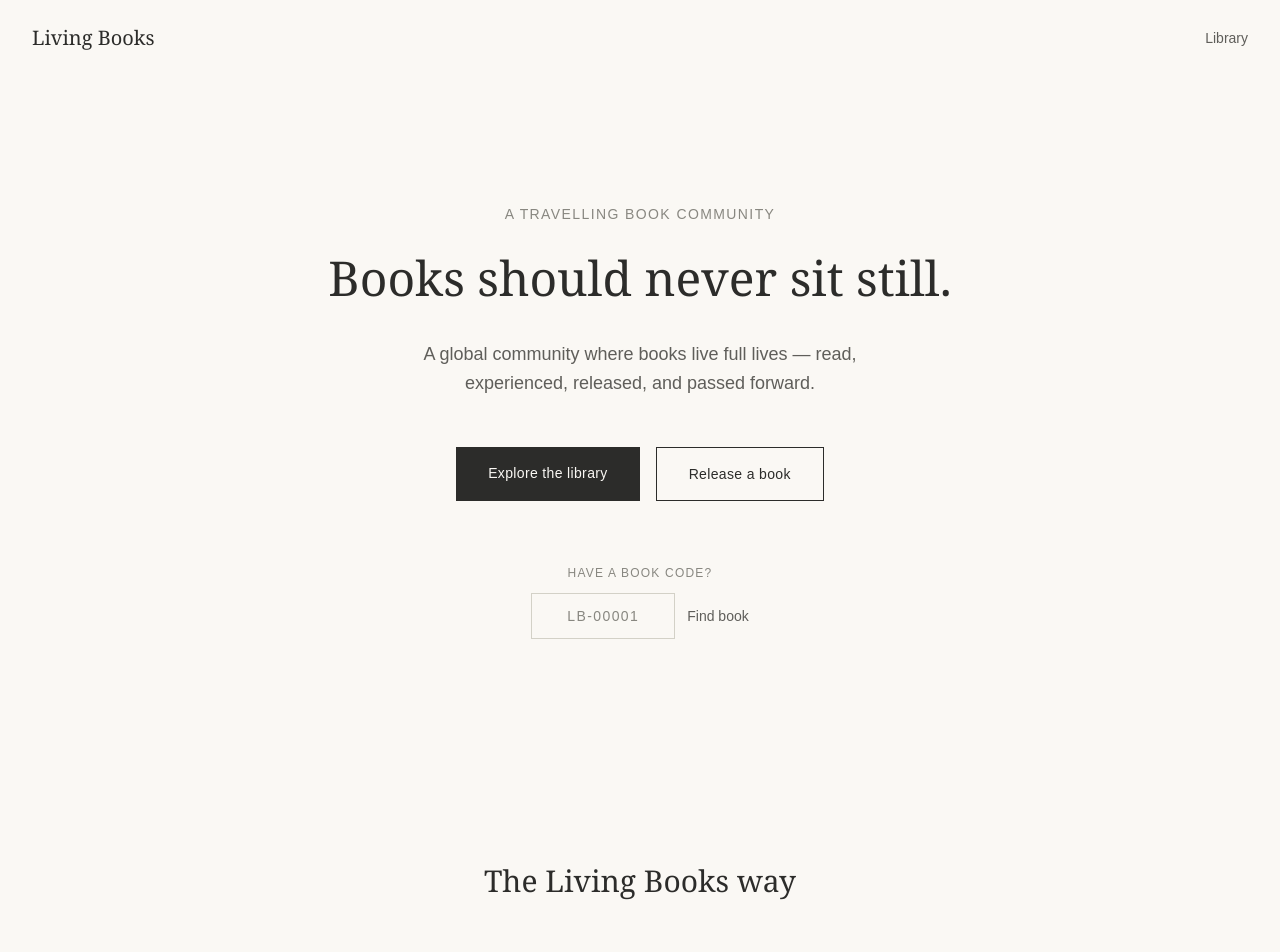
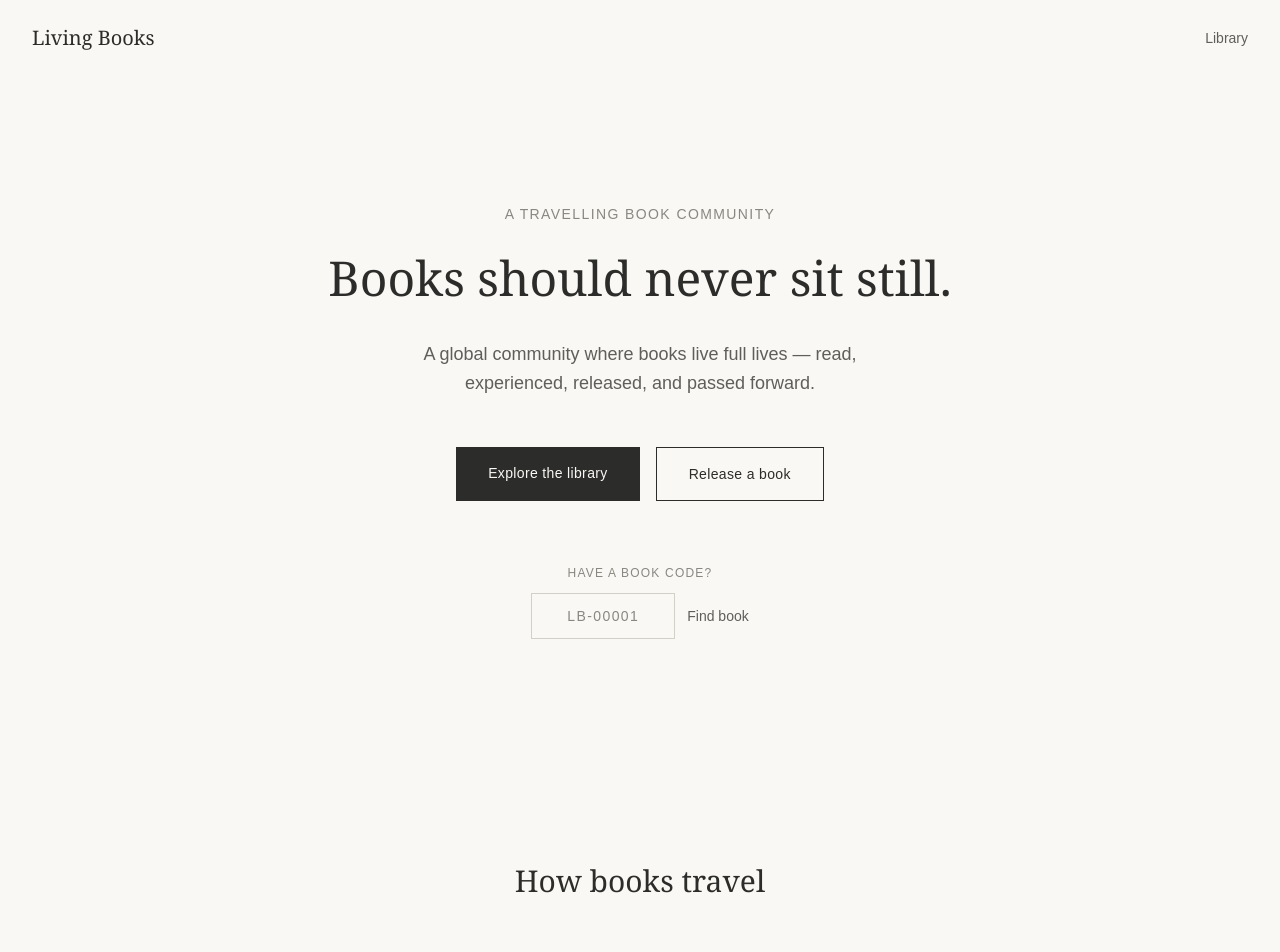
Before and after one commit to hellosophiespeaking/living-books, a Next.js app: page / in a window 1280 px wide. Shown: the top 952 px of the page. Built offline with nearby package versions, Linux system fonts and the light colour scheme.

Commit message:
Update section heading

```diff
--- a/app/page.tsx
+++ b/app/page.tsx
@@ -45,7 +45,7 @@ export default function Home() {
 
       <section className="px-8 py-24 max-w-4xl mx-auto">
         <h2 className="font-serif text-3xl text-[#2C2C2A] text-center mb-16">
-          The Living Books way
+          How books travel
         </h2>
         <div className="grid grid-cols-1 md:grid-cols-5 gap-8 text-center">
           {[
```
